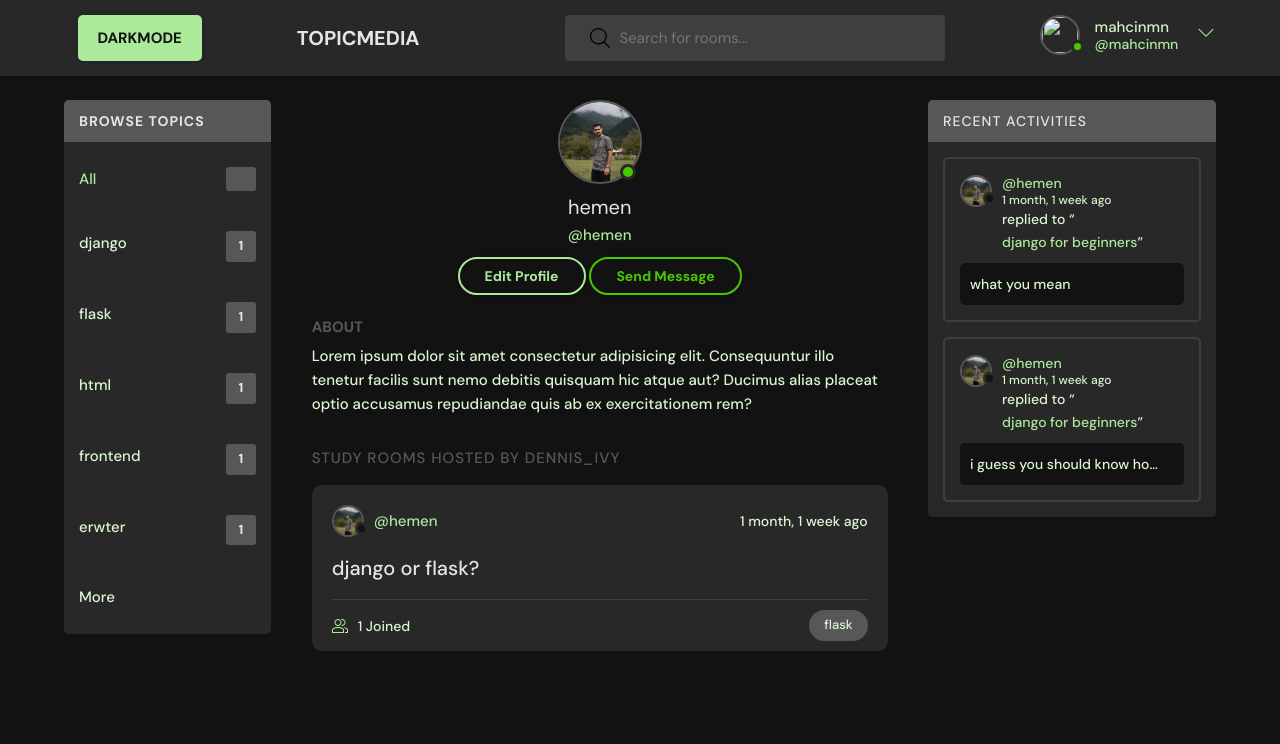
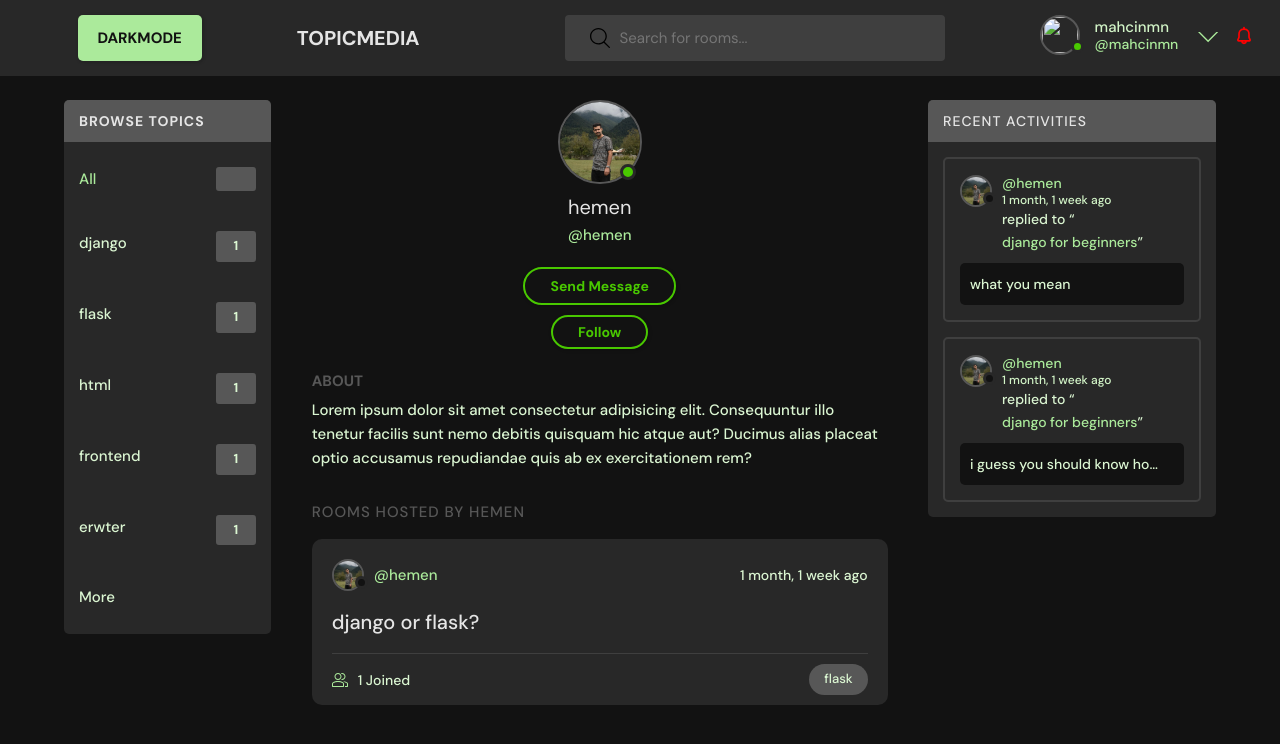
Before and after one commit to Mohsenchori/studybud, a Django app: page /profile/3/ in a window 1280 px wide. Shown: the top 744 px of the page. Run offline with Django 5.2, Linux system fonts and the light colour scheme; a user stored in the database is signed in; data comes from the database, SQL or seed files in the repository; both versions use the stored data as it was after the commit; data that the repository does not hold is empty.

Commit message:
adding following people feature

```diff
--- a/STATIC/styles/style.css
+++ b/STATIC/styles/style.css
@@ -136,6 +136,7 @@ a {
   font-size: 1.4rem;
   font-weight: 700;
   padding: 6px 2.5rem;
+  margin-top: 1rem;
   color: var(--color-online);
   background: transparent;
   border: 2px solid var(--color-online);
@@ -391,24 +392,41 @@ a {
   font-size: 1.4rem;
   display: block;
 }
+/*
+.header__menu svg {
 
-.header__menu svg {
-  width: 1.6rem;
-  height: 1.6rem;
-  fill: var(--color-main);
-}
+} */
 
 .dropdown-button {
   background: transparent;
   border: 0;
   outline: 0;
   cursor: pointer;
+  width: 1.6rem;
+  height: 1.6rem;
+  fill: var(--color-main);
 }
 
 .dropdown-button:hover svg {
   fill: var(--color-main);
 }
 
+.dropdown-button-second {
+  background: transparent;
+  border: 0;
+  stroke-width: 0.2rem;
+  /* border-color: # 49c800; */
+  /* outline: 1rem;
+  outline: #49c800; */
+  cursor: pointer;
+  width: 2rem;
+  height: 2rem;
+  fill: var(--color-main);
+}
+
+.dropdown-button2:hover svg {
+  fill: var(--color-main);
+}
 /*==============================
 =>  Layout
 ================================*/
@@ -621,7 +639,7 @@ a {
   padding: 0.5rem 1rem;
   background-color: var(--color-second-over);
   border-radius: 3px;
-  width: 3rem;
+  width: 4rem;
   text-align: center;
   font-size: 1.3rem;
   font-weight: 700;
--- a/base/models.py
+++ b/base/models.py
@@ -56,7 +56,7 @@ class Follow (models.Model):
 class Notification (models.Model):
     recipient = models.ForeignKey(User , on_delete=models.CASCADE , related_name='notifications')
     actor = models.ForeignKey (User, on_delete=models.CASCADE, related_name='activities')
-    message = models.TextField
+    message = models.TextField()
     room = models.ForeignKey (Rooms, on_delete=models.CASCADE , null=True, blank= True)
     is_read = models.BooleanField (default=False)
     created_at = models.DateTimeField (auto_now_add= True)
--- a/base/templates/base/profile.html
+++ b/base/templates/base/profile.html
@@ -18,8 +18,23 @@
           <div class="profile__info">
             <h3>{{user.username}}</h3>
             <p>@{{user.username}}</p>
+            {%if requested == user %}
             <a href="edit-user.html" class="btn btn--main btn--pill">Edit Profile</a>
+            {% endif %}
             <a href="edit-user.html" class="btn btn--main btn--msg">Send Message</a>
+            {% if requested != user %}
+            <form method = 'POST' action= ''>
+              {% csrf_token %}
+              {% if unique %}
+              <input type="hidden" name="_method" value="DELETE">
+                <button class="btn btn--main btn--msg" type="submit">unFollow</button>
+              {%else%}
+              <input type="hidden" name="_method" value="POST">
+                <button class="btn btn--main btn--msg" type="submit">Follow</button>
+              {%endif%}
+            </form>
+            {% endif %}
+            {% comment %} <a href="edit-user.html" class="btn btn--main btn--msg">Follow {{user.username}}</a> {% endcomment %}
           </div>
           <div class="profile__about">
             <h3>About</h3>
@@ -33,7 +48,7 @@
 
         <div class="roomList__header">
           <div>
-            <h2>Study Rooms Hosted by dennis_ivy</a>
+            <h2>Rooms Hosted by {{user}}
             </h2>
           </div>
         </div>
--- a/base/views.py
+++ b/base/views.py
@@ -6,7 +6,7 @@ from django.contrib.auth.forms import UserCreationForm
 from django.contrib import messages
 from django.contrib.auth.models import User
 from django.contrib.auth import authenticate, login, logout
-from .models import Profile, Rooms, Topic, Message, visit
+from .models import Follow, Notification, Profile, Rooms, Topic, Message, visit
 from .forms import ProfileForm, RoomsForm, UserForm
 
 # we use function based views
@@ -103,7 +103,7 @@ def room(request, pk):
     visits = visit.objects.filter(path = request.path)
 
     participants = room.participants.all()
-    # hanling new comment
+    # hanling new comment and adding an instance of notification
     if request.method == 'POST':
         comment = Message.objects.create(
             user = request.user,
@@ -111,6 +111,16 @@ def room(request, pk):
             body = request.POST.get('body')
         )
         room.participants.add(request.user)
+        # followers = request.user.follower
+        followers = Follow.objects.filter(followed = request.user)
+        # if (followers):
+        for follower in followers:
+            Notification.objects.create(
+                recipient = follower.follower,
+                actor = request.user,
+                message = request.POST.get('body'),
+                room = room
+            )
         #we can do it without redirect but its safer due to posting
         return redirect('roomurl', pk = room.id)
     context = {'room': room ,'comments': comments, 'participants': participants, 'visits' : visits.count}
@@ -119,11 +129,29 @@ def room(request, pk):
 # user profile view
 def userProfile(request,pk):
     user = User.objects.get(id=pk)
+    requested = request.user
     profile = Profile.objects.get(user= user)
     rooms = user.rooms_set.all()
     room_messages = user.message_set.all()
     topics = Topic.objects.all()
-    context={'user': user, 'room':rooms, 'latest': room_messages, 'topics': topics, 'profile': profile}
+    unique = None
+    try :
+        unique = Follow.objects.get(follower = request.user , followed = user)
+    except :
+        pass
+    if request.method == 'POST' and request.POST.get('_method')=='POST':
+        if unique :
+            print('you have followed this user')
+        else :
+            Follow.objects.create(
+            follower = request.user,
+            followed = user
+        )
+        return redirect('profileurl', pk = user.id)
+    if request.method == 'POST' and request.POST.get('_method')=='DELETE':
+        Follow.objects.get(id=unique.id).delete()
+        return redirect('profileurl', pk= user.id )
+    context={'user': user,'requested':requested, 'room':rooms, 'latest': room_messages, 'topics': topics, 'profile': profile, 'unique': unique}
     return render(request,'base/profile.html',context)
 
 # view for creating room, this view reqieres the user to login to be able to access to it
--- a/templates/navbar.html
+++ b/templates/navbar.html
@@ -37,10 +37,13 @@
               <p>{{request.user.username}} <span>@{{request.user.username}}</span></p>
             </a>
             <button class="dropdown-button">
-              <svg version="1.1" xmlns="http://www.w3.org/2000/svg" width="32" height="32" viewBox="0 0 32 32">
+              <svg version="1.1" xmlns="http://www.w3.org/2000/svg" width="24" height="24" viewBox="0 0 38 38">
                 <title>chevron-down</title>
                 <path d="M16 21l-13-13h-3l16 16 16-16h-3l-13 13z"></path>
               </svg>
+            </button>
+            <button class="dropdown-button-second">
+              <svg viewBox="0 0 24 24" fill="none" xmlns="http://www.w3.org/2000/svg"><g id="SVGRepo_bgCarrier" stroke-width="0"></g><g id="SVGRepo_tracerCarrier" stroke-linecap="round" stroke-linejoin="round"></g><g id="SVGRepo_iconCarrier"> <g clip-path="url(#clip0_15_159)"> <path d="M9.5 19C8.89555 19 7.01237 19 5.61714 19C4.87375 19 4.39116 18.2177 4.72361 17.5528L5.57771 15.8446C5.85542 15.2892 6 14.6774 6 14.0564C6 13.2867 6 12.1434 6 11C6 9 7 5 12 5C17 5 18 9 18 11C18 12.1434 18 13.2867 18 14.0564C18 14.6774 18.1446 15.2892 18.4223 15.8446L19.2764 17.5528C19.6088 18.2177 19.1253 19 18.382 19H14.5M9.5 19C9.5 21 10.5 22 12 22C13.5 22 14.5 21 14.5 19M9.5 19C11.0621 19 14.5 19 14.5 19" stroke="red" stroke-linejoin="round"></path> <path d="M12 5V3" stroke="red" stroke-linecap="round" stroke-linejoin="round"></path> </g> <defs> <clipPath id="clip0_15_159"> <rect width="32" height="32" fill="red"></rect> </clipPath> </defs> </g></svg>
             </button>
           </div>
           {% else %}
@@ -74,6 +77,30 @@
               Logout</a
             >
           </div>
+          {% comment %} notifiacation {% endcomment %}
+          <div class="dropdown-menu">
+            <a href="{% url 'updateuserurl' %}" class="dropdown-link"
+              ><svg version="1.1" xmlns="http://www.w3.org/2000/svg" width="32" height="32" viewBox="0 0 32 32">
+                <title>tools</title>
+                <path
+                  d="M27.465 32c-1.211 0-2.35-0.471-3.207-1.328l-9.392-9.391c-2.369 0.898-4.898 0.951-7.355 0.15-3.274-1.074-5.869-3.67-6.943-6.942-0.879-2.682-0.734-5.45 0.419-8.004 0.135-0.299 0.408-0.512 0.731-0.572 0.32-0.051 0.654 0.045 0.887 0.277l5.394 5.395 3.586-3.586-5.394-5.395c-0.232-0.232-0.336-0.564-0.276-0.887s0.272-0.596 0.572-0.732c2.552-1.152 5.318-1.295 8.001-0.418 3.274 1.074 5.869 3.67 6.943 6.942 0.806 2.457 0.752 4.987-0.15 7.358l9.392 9.391c0.844 0.842 1.328 2.012 1.328 3.207-0 2.5-2.034 4.535-4.535 4.535zM15.101 19.102c0.26 0 0.516 0.102 0.707 0.293l9.864 9.863c0.479 0.479 1.116 0.742 1.793 0.742 1.398 0 2.535-1.137 2.535-2.535 0-0.668-0.27-1.322-0.742-1.793l-9.864-9.863c-0.294-0.295-0.376-0.74-0.204-1.119 0.943-2.090 1.061-4.357 0.341-6.555-0.863-2.631-3.034-4.801-5.665-5.666-1.713-0.561-3.468-0.609-5.145-0.164l4.986 4.988c0.391 0.391 0.391 1.023 0 1.414l-5 5c-0.188 0.188-0.441 0.293-0.707 0.293s-0.52-0.105-0.707-0.293l-4.987-4.988c-0.45 1.682-0.397 3.436 0.164 5.146 0.863 2.631 3.034 4.801 5.665 5.666 2.2 0.721 4.466 0.604 6.555-0.342 0.132-0.059 0.271-0.088 0.411-0.088z"
+                ></path>
+              </svg>
+              Settings</a
+            >
+            <a href="{% url 'logouturl' %}" class="dropdown-link"
+              ><svg version="1.1" xmlns="http://www.w3.org/2000/svg" width="32" height="32" viewBox="0 0 32 32">
+                <title>sign-out</title>
+                <path
+                  d="M3 0h22c0.553 0 1 0 1 0.553l-0 3.447h-2v-2h-20v28h20v-2h2l0 3.447c0 0.553-0.447 0.553-1 0.553h-22c-0.553 0-1-0.447-1-1v-30c0-0.553 0.447-1 1-1z"
+                ></path>
+                <path
+                  d="M21.879 21.293l1.414 1.414 6.707-6.707-6.707-6.707-1.414 1.414 4.293 4.293h-14.172v2h14.172l-4.293 4.293z"
+                ></path>
+              </svg>
+              Logout</a
+            >
+          </div>
     </nav>
   </div>
 </header>
```
Also changed, not shown: base/migrations/0008_notification_message.py (added), db.sqlite3.
